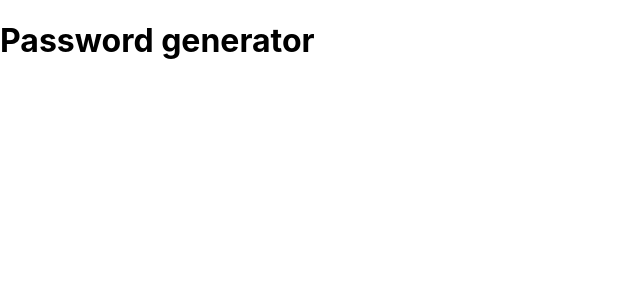
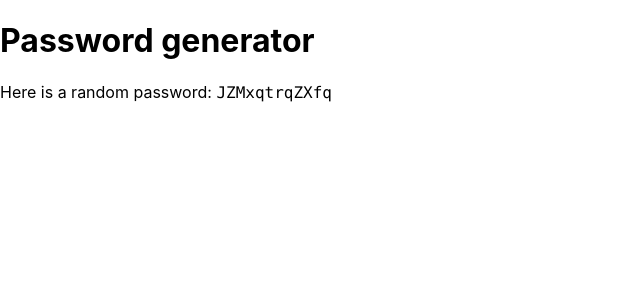
Before and after one commit to codesect/cs01-team-ada-04, a React (Create React App) app: page / in a window 1280 px wide. Shown: the top 300 px of the page, without its empty margins (0-640 px from the left). Built offline with nearby package versions, Linux system fonts and the light colour scheme.

Commit message:
Display a random string on page load

```diff
--- a/src/App.js
+++ b/src/App.js
@@ -1,10 +1,15 @@
 import React from 'react';
+
+import generatePassword from './utils/generatePassword';
 
 function App() {
   return (
     <div className="App">
       <header className="App-header">
         <h1>Password generator</h1>
+        <p>
+          Here is a random password: <code>{generatePassword()}</code>
+        </p>
       </header>
     </div>
   );
```
